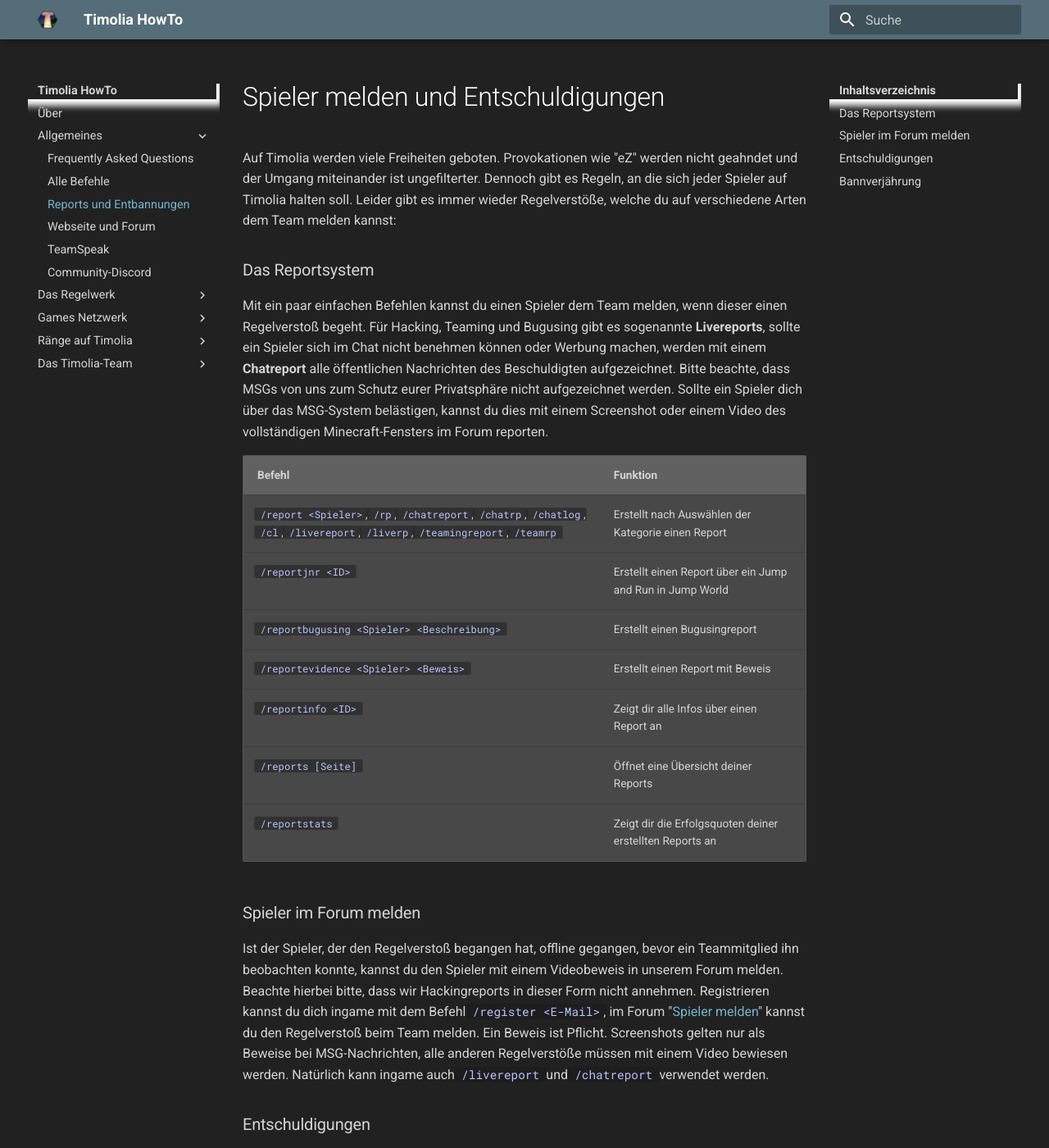
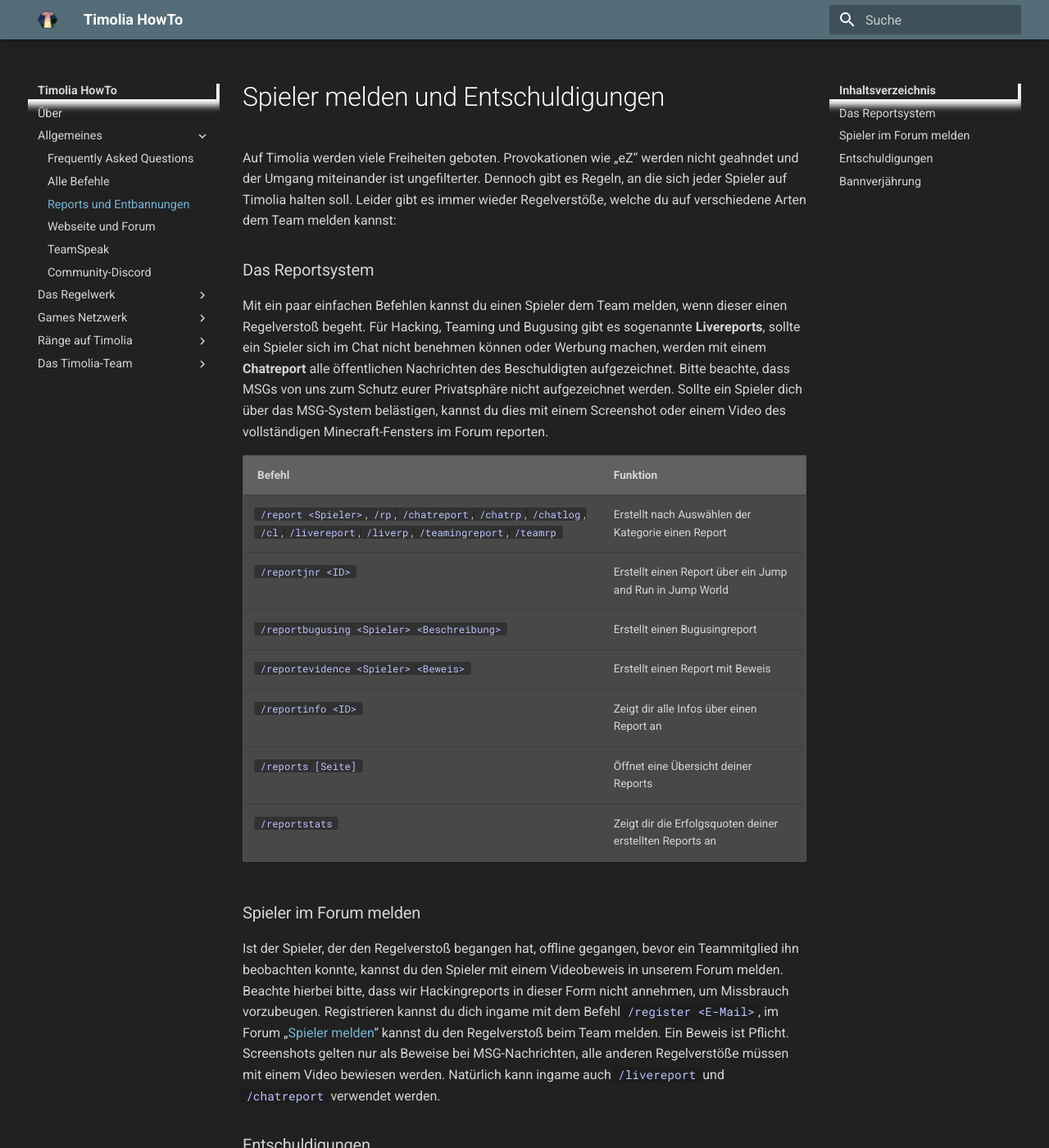
Before and after one commit to TimoliaDE/HowTo, an MkDocs documentation site: the page built from docs/bans.md, in a window 1280 px wide and 1400 px high. Shown: the whole window at 82% size. Built offline with MkDocs 1.6.1 and Material for MkDocs 9.7.7, drawn with Linux system fonts in a browser that asks for light colours; old or Windows-style settings are respelled for this version of MkDocs.

Commit message:
Update bans.md

```diff
--- a/docs/bans.md
+++ b/docs/bans.md
@@ -1,5 +1,5 @@
 # Spieler melden und Entschuldigungen
-Auf Timolia werden viele Freiheiten geboten. Provokationen wie "eZ" werden nicht geahndet und der Umgang miteinander ist ungefilterter.
+Auf Timolia werden viele Freiheiten geboten. Provokationen wie „eZ“ werden nicht geahndet und der Umgang miteinander ist ungefilterter.
 Dennoch gibt es Regeln, an die sich jeder Spieler auf Timolia halten soll. Leider gibt es immer wieder Regelverstöße, welche du auf verschiedene
 Arten dem Team melden kannst:
 
@@ -21,8 +21,8 @@ Minecraft-Fensters im Forum reporten.
 | `/reportstats`                  | Zeigt dir die Erfolgsquoten deiner erstellten Reports an |
 
 ### Spieler im Forum melden
-Ist der Spieler, der den Regelverstoß begangen hat, offline gegangen, bevor ein Teammitglied ihn beobachten konnte, kannst du den Spieler mit einem Videobeweis in unserem Forum melden. Beachte hierbei bitte, dass wir Hackingreports in dieser Form nicht annehmen.
-Registrieren kannst du dich ingame mit dem Befehl `/register <E-Mail>`, im Forum "[Spieler melden](https://forum.timolia.de/forums/spieler-melden.47/)" kannst du den Regelverstoß beim Team melden. Ein Beweis ist Pflicht. Screenshots gelten
+Ist der Spieler, der den Regelverstoß begangen hat, offline gegangen, bevor ein Teammitglied ihn beobachten konnte, kannst du den Spieler mit einem Videobeweis in unserem Forum melden. Beachte hierbei bitte, dass wir Hackingreports in dieser Form nicht annehmen, um Missbrauch vorzubeugen.
+Registrieren kannst du dich ingame mit dem Befehl `/register <E-Mail>`, im Forum „[Spieler melden](https://forum.timolia.de/forums/spieler-melden.47/)“ kannst du den Regelverstoß beim Team melden. Ein Beweis ist Pflicht. Screenshots gelten
 nur als Beweise bei MSG-Nachrichten, alle anderen Regelverstöße müssen mit einem Video bewiesen werden. Natürlich kann ingame auch `/livereport` und `/chatreport` verwendet werden.
 
 ### Entschuldigungen
```
